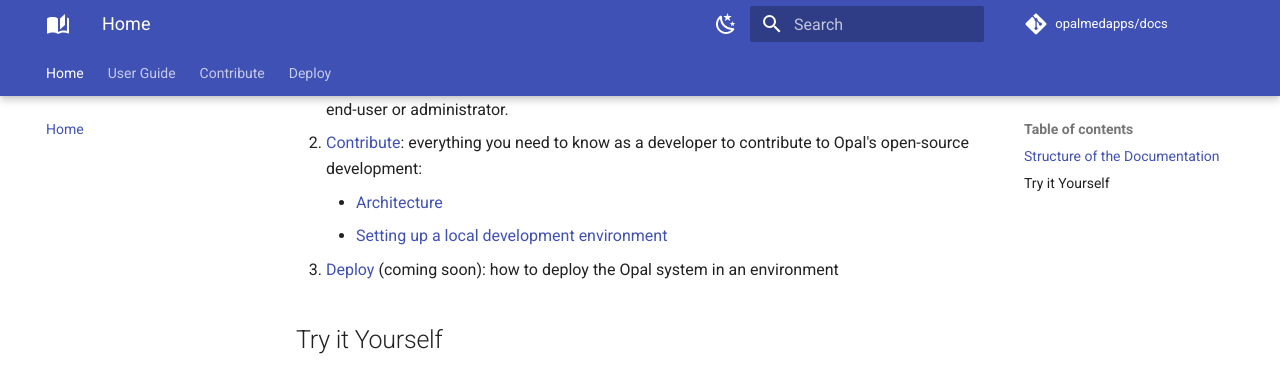
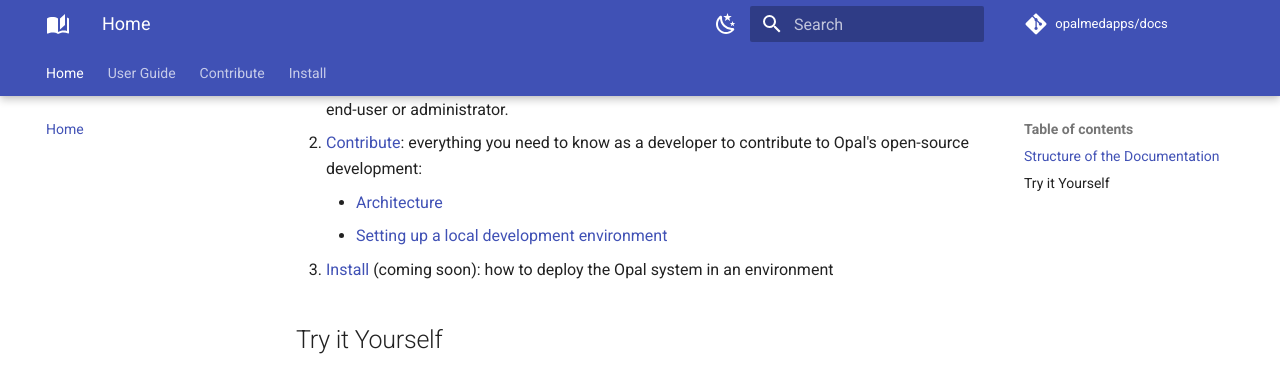
Before and after one commit to opalmedapps/docs, an MkDocs documentation site: the page built from docs/index.md, in a window 1280 px wide and 900 px high, scrolled down 680 px. Shown: the top 368 px of the window. Built offline with MkDocs 1.6.1 and Material for MkDocs 9.7.7, drawn with Linux system fonts in a browser that asks for light colours; emoji names are drawn with the system emoji font; plug-ins that fetch from the network failed and are left out; comment, search, counter and statistics services are not loaded.

Commit message:
rename deploy to install

```diff
--- a/docs/index.md
+++ b/docs/index.md
@@ -32,7 +32,7 @@
 1. [Contribute](development/index.md): everything you need to know as a developer to contribute to Opal's open-source development:
     - [Architecture](development/architecture/index.md)
     - [Setting up a local development environment](development/local-dev-setup.md)
-1. [Deploy](deploy/index.md) (coming soon): how to deploy the Opal system in an environment
+1. [Install](install/index.md) (coming soon): how to deploy the Opal system in an environment
 
 ## Try it Yourself
 
--- a/mkdocs.yml
+++ b/mkdocs.yml
@@ -41,9 +41,9 @@
           - JavaScript: development/guides/javascript.md
       - Sequence Diagrams: development/guides/sequence_diagrams.md
       - Generate Self Signed Certificates: development/guides/self_signed_certificates.md
-  - Deploy:
-    - Deploying The Opal Solution: deploy/index.md
-    - Hospital Integration: deploy/integration.md
+  - Install:
+    - Deploying the Opal Solution: install/index.md
+    - Hospital Integration: install/integration.md
 
 # Configuration
 theme:
```
Also changed, not shown: docs/development/guides/sequence_diagrams.md (+1 -1 lines), docs/install/index.md (renamed from docs/deploy/index.md, +2 -2 lines), docs/install/diagrams/openapi_hospital.yml (renamed from docs/deploy/diagrams/openapi_hospital.yml), docs/install/integration.md (renamed from docs/deploy/integration.md), 4 other files.
